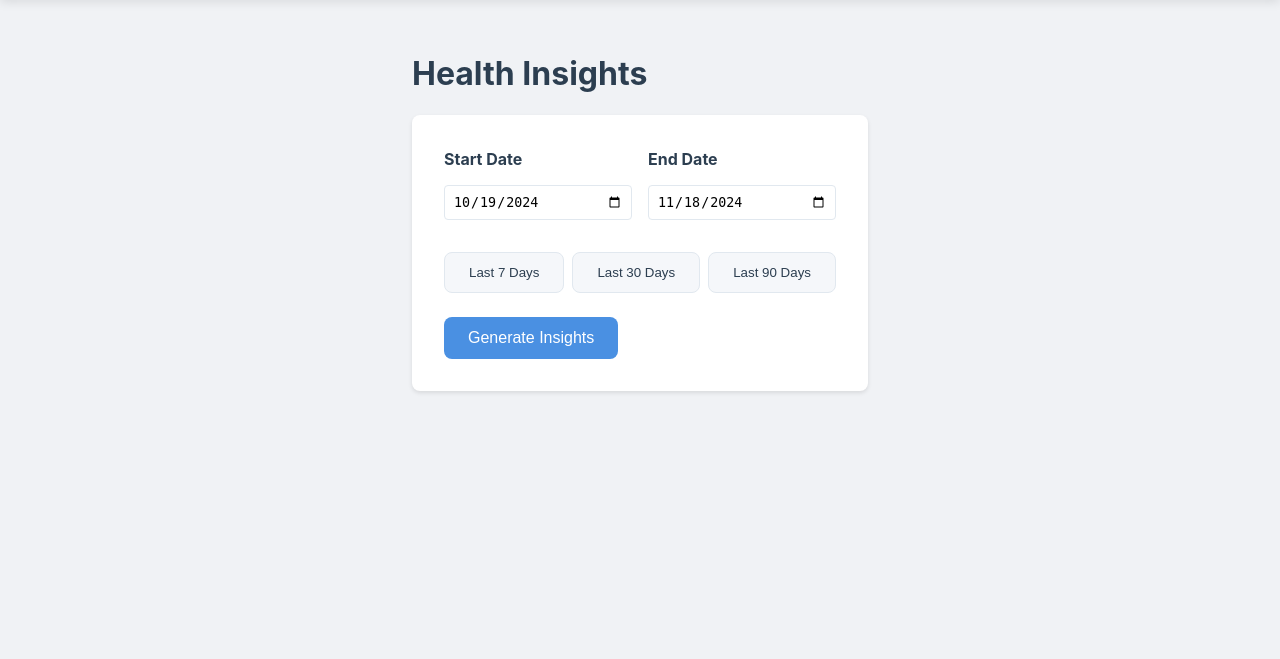
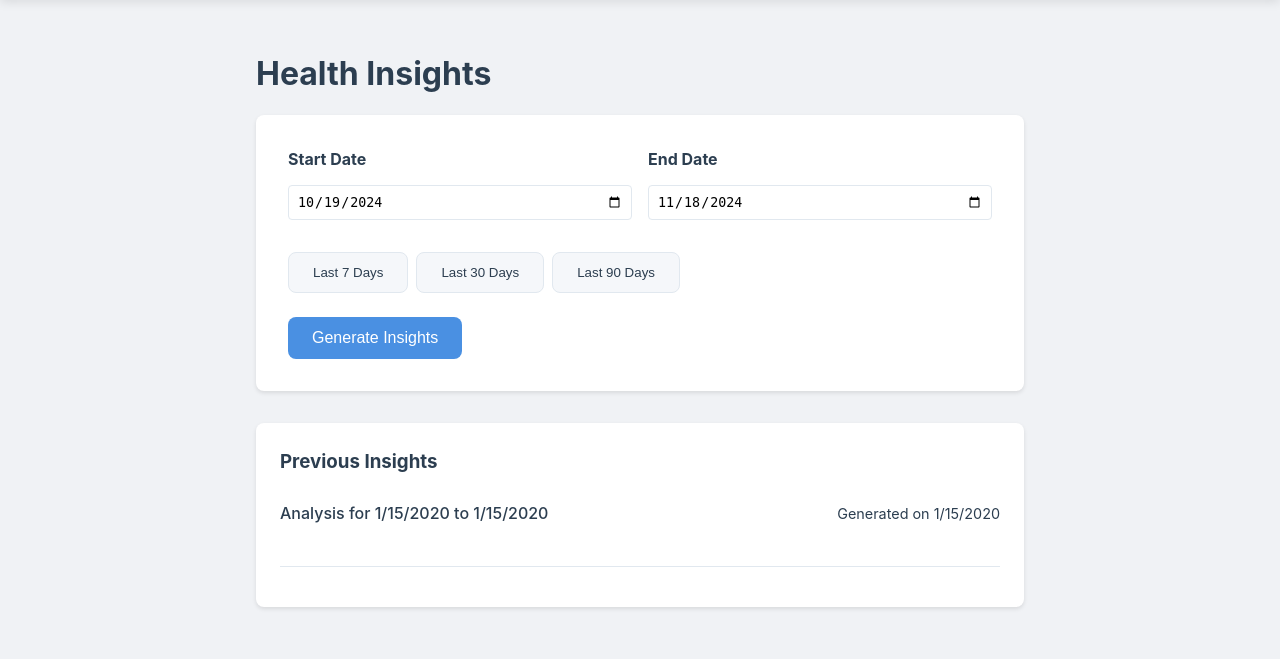
Before and after one commit to ZackGoldblum/EpiTracker, a Flask app: page /insights in a window 1280 px wide. Shown: the part 141-800 px from the top of the page. Run offline with Flask 3, Linux system fonts and the light colour scheme; a user stored in the database is signed in; tables that the repository leaves empty hold one stand-in row (values such as "Sample post").

Commit message:
Add insight history

```diff
--- a/app.py
+++ b/app.py
@@ -7,7 +7,7 @@ from flask_login import (
     logout_user,
     current_user,
 )
-from models.database import db, User, Medication, Seizure, Trigger
+from models.database import db, User, Medication, Seizure, Trigger, InsightHistory
 from werkzeug.security import generate_password_hash, check_password_hash
 from openai_service import generate_insights
 
@@ -313,10 +313,35 @@ def get_insights():
             formatted_triggers
         )
 
+        # Save to history
+        history_entry = InsightHistory(
+            user_id=current_user.id,
+            start_date=start_date,
+            end_date=end_date,
+            analysis=analysis
+        )
+        db.session.add(history_entry)
+        db.session.commit()
+
         # Return raw markdown instead of HTML
         return jsonify({'success': True, 'analysis': analysis})
     except Exception as e:
         return jsonify({'success': False, 'error': str(e)}), 500
+
+@app.route("/api/insights/history")
+@login_required
+def get_insights_history():
+    history = InsightHistory.query.filter_by(user_id=current_user.id)\
+        .order_by(InsightHistory.generated_at.desc())\
+        .limit(10)\
+        .all()
+
+    return jsonify([{
+        'start_date': h.start_date.strftime('%Y-%m-%d'),
+        'end_date': h.end_date.strftime('%Y-%m-%d'),
+        'analysis': h.analysis,
+        'generated_at': h.generated_at.isoformat()
+    } for h in history])
 
 
 if __name__ == "__main__":
--- a/static/css/style.css
+++ b/static/css/style.css
@@ -1013,6 +1013,7 @@ h2 {
 /* Insights Page Styles */
 .insights-container {
     max-width: 800px;
+    width: 100%;
     margin: 2rem auto;
     padding: 0 1rem;
 }
@@ -1142,3 +1143,54 @@ h2 {
     padding-left: 1em;
     color: var(--text-muted);
 }
+
+.history-section {
+    margin-top: 2rem;
+    background: white;
+    border-radius: 8px;
+    padding: 1.5rem;
+    box-shadow: var(--card-shadow);
+}
+
+.history-item {
+    border-bottom: 1px solid var(--border-color);
+    padding: 1.5rem 0;
+    cursor: pointer;
+    margin-bottom: 1rem;
+}
+
+.history-item-header {
+    display: flex;
+    justify-content: space-between;
+    align-items: baseline;
+    margin-bottom: 1rem;
+    color: var(--text-color);
+}
+
+.history-item-date {
+    color: var(--text-muted);
+    font-size: 0.9rem;
+    margin-left: 1rem;
+}
+
+.history-item-content {
+    display: none;
+    padding: 1.5rem;
+    padding-top: 0rem;
+    padding-bottom: 0rem;
+    background: var(--background-color);
+    border-radius: 8px;
+    margin-top: 0rem;
+    margin-bottom: 0rem;
+    line-height: 1.4;
+    white-space: pre-wrap;
+}
+
+.history-item-range {
+    font-size: 1rem;
+    font-weight: 500;
+}
+
+.history-item.expanded .history-item-content {
+    display: block;
+}
--- a/templates/pages/insights.html
+++ b/templates/pages/insights.html
@@ -35,6 +35,11 @@
         <h3>Analysis Results</h3>
         <div id="analysis-content" class="markdown-content"></div>
     </div>
+
+    <div id="insights-history" class="history-section">
+        <h3>Previous Insights</h3>
+        <div id="history-list"></div>
+    </div>
 </div>
 
 <script>
@@ -54,17 +59,7 @@ marked.setOptions({
         sanitize: true // Sanitize HTML tags for security
     });
 
-document.addEventListener('DOMContentLoaded', function() {
-    // Check if there's saved analysis in localStorage
-    const savedAnalysis = localStorage.getItem('analysisContent');
-    if (savedAnalysis) {
-        const analysisContent = document.getElementById('analysis-content');
-        analysisContent.innerHTML = marked.parse(savedAnalysis);
-        document.getElementById('analysis-result').style.display = 'block';
-    }
-});
-
-document.getElementById('insights-form').addEventListener('submit', async function(e) {
+    document.getElementById('insights-form').addEventListener('submit', async function (e) {
         e.preventDefault();
 
         const startDate = document.getElementById('start-date').value;
@@ -98,15 +93,16 @@ document.getElementById('insights-form').addEventListener('submit', async functi
 
             const data = await response.json();
 
-        // Hide loading spinner
             document.getElementById('loading').style.display = 'none';
 
             if (data.success) {
+                // Update latest analysis
                 const analysisContent = document.getElementById('analysis-content');
-            // Use marked.js to parse markdown
                 analysisContent.innerHTML = marked.parse(data.analysis);
-            localStorage.setItem('analysisContent', data.analysis);
                 document.getElementById('analysis-result').style.display = 'block';
+
+                // Update history
+                await loadInsightsHistory();
             } else {
                 alert('Error generating insights: ' + data.error);
             }
@@ -116,6 +112,42 @@ document.getElementById('insights-form').addEventListener('submit', async functi
         }
     });
 
+    async function loadInsightsHistory() {
+        try {
+            const response = await fetch('/api/insights/history');
+            const history = await response.json();
+
+
+            const historyList = document.getElementById('history-list');
+            historyList.innerHTML = history.map(item => {
+                // Format dates to DD/MM/YYYY
+                const startDate = new Date(item.start_date).toLocaleDateString();
+                const endDate = new Date(item.end_date).toLocaleDateString();
+                const generatedDate = new Date(item.generated_at).toLocaleDateString();
+                return `
+            <div class="history-item" onclick="toggleHistoryItem(this)">
+                <div class="history-item-header">
+                    <span class="history-item-range">Analysis for ${startDate} to ${endDate}</span>
+                    <span class="history-item-date">Generated on ${generatedDate}</span>
+                </div>
+                <div class="history-item-content markdown-content">
+                    ${marked.parse(item.analysis)}
+                </div>
+            </div>
+        `;
+            }).join('');
+        } catch (error) {
+            console.error('Error loading insights history:', error);
+        }
+    }
+
+    function toggleHistoryItem(element) {
+        element.classList.toggle('expanded');
+    }
+
+    // Load history when page loads
+    document.addEventListener('DOMContentLoaded', loadInsightsHistory);
+
     // Set default date range to last 30 days
     setDateRange(30);
 </script>
```
Also changed, not shown: models/database.py (+10 -1 lines). Lines whose indentation alone changed are shown as unchanged.
